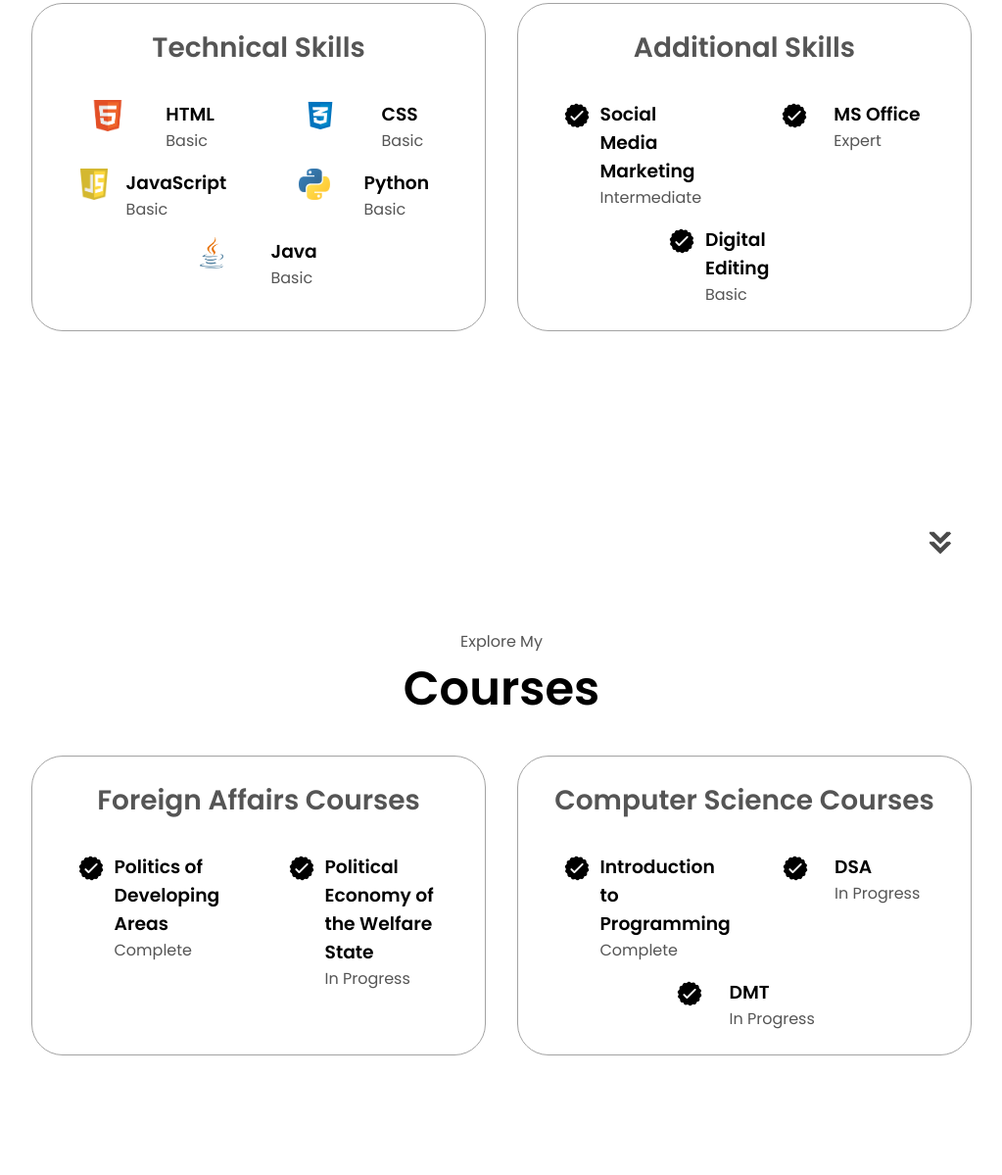
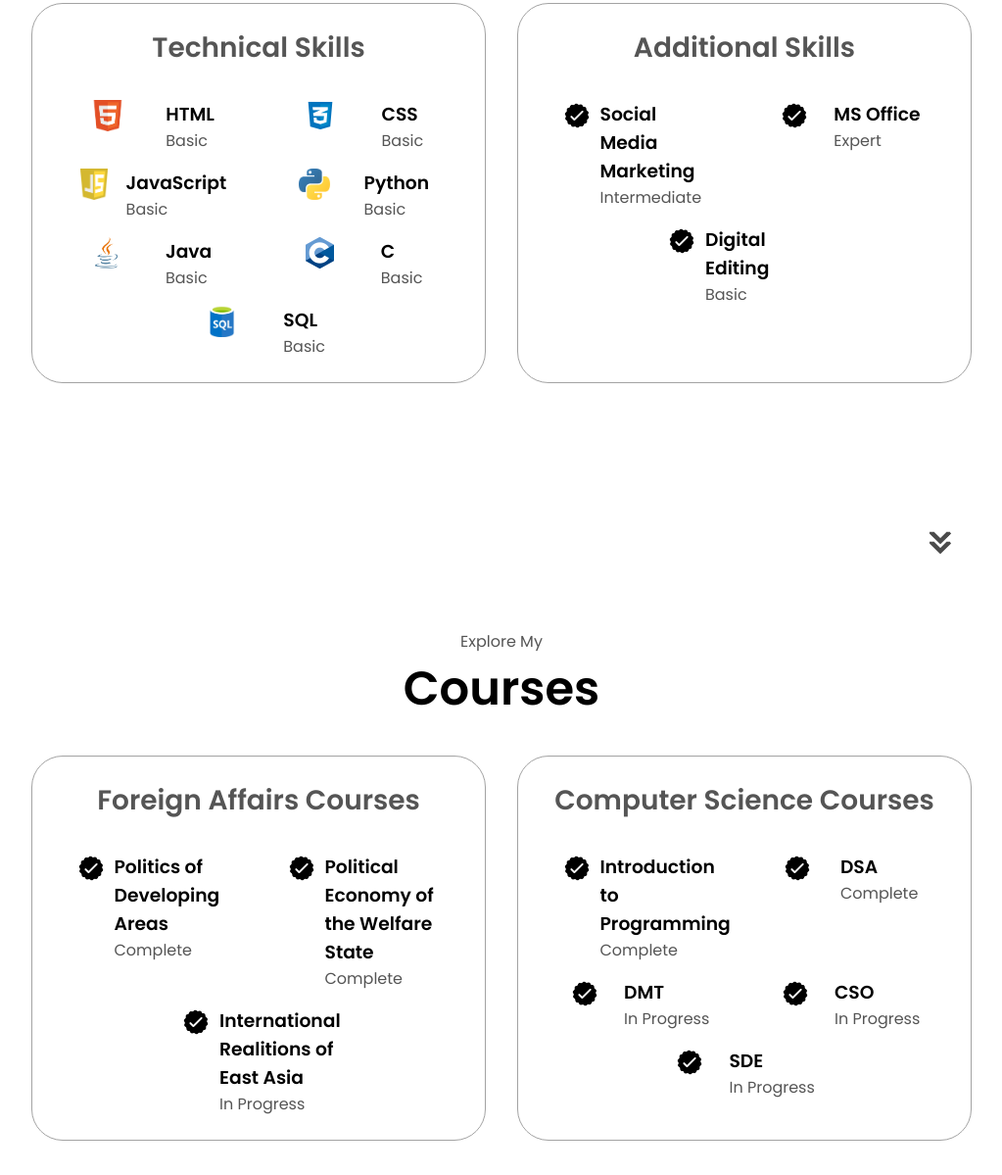
Before and after one commit to kiwakibtm/html-css-js-portfolio, a plain HTML site: page index.html in a window 1280 px wide. Shown: the part 1822-3021 px from the top of the page at 98% size, without its empty margins (128-1151 px from the left). Drawn offline with Linux system fonts and the light colour scheme.

Commit message:
New Updates

```diff
--- a/index.html
+++ b/index.html
@@ -182,6 +182,28 @@
                                 <p>Basic</p>
                             </div>
                         </article>
+                        <article>
+                            <img
+                                src="./assets/Clogo.png"
+                                alt="Experience icon"
+                                class="icon"
+                            >
+                            <div>
+                                <h3>C</h3>
+                                <p>Basic</p>
+                            </div>
+                        </article>
+                        <article>
+                            <img
+                                src="./assets/sqllogo.png"
+                                alt="Experience icon"
+                                class="icon"
+                            >
+                            <div>
+                                <h3>SQL</h3>
+                                <p>Basic</p>
+                            </div>
+                        </article>
                     </div>
                 </div>
                 <div class="details-container">
@@ -258,6 +280,17 @@
                             >
                             <div>
                                 <h3>Political Economy of the Welfare State</h3>
+                                <p>Complete</p>
+                            </div>
+                        </article>
+                        <article>
+                            <img
+                                src="./assets/checkmark.png"
+                                alt="Courses icon"
+                                class="icon"
+                            >
+                            <div>
+                                <h3>International Realitions of East Asia</h3>
                                 <p>In Progress</p>
                             </div>
                         </article>
@@ -285,6 +318,17 @@
                             >
                             <div>
                                 <h3>DSA</h3>
+                                <p>Complete</p>
+                            </div>
+                        </article>
+                        <article>
+                            <img
+                                src="./assets/checkmark.png"
+                                alt="Courses icon"
+                                class="icon"
+                            >
+                            <div>
+                                <h3>DMT</h3>
                                 <p>In Progress</p>
                             </div>
                         </article>
@@ -295,7 +339,18 @@
                                 class="icon"
                             >
                             <div>
-                                <h3>DMT</h3>
+                                <h3>CSO</h3>
+                                <p>In Progress</p>
+                            </div>
+                        </article>
+                        <article>
+                            <img
+                                src="./assets/checkmark.png"
+                                alt="Courses icon"
+                                class="icon"
+                            >
+                            <div>
+                                <h3>SDE</h3>
                                 <p>In Progress</p>
                             </div>
                         </article>
```
Also changed, not shown: assets/Clogo.png (added), assets/sqllogo.png (added), 1 other file.
